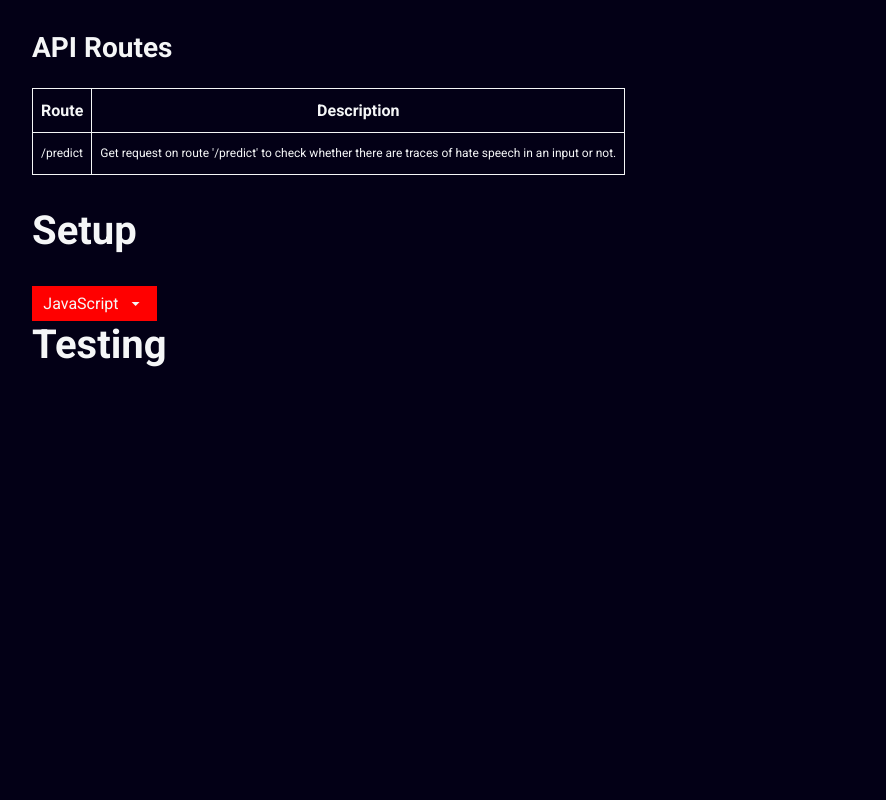
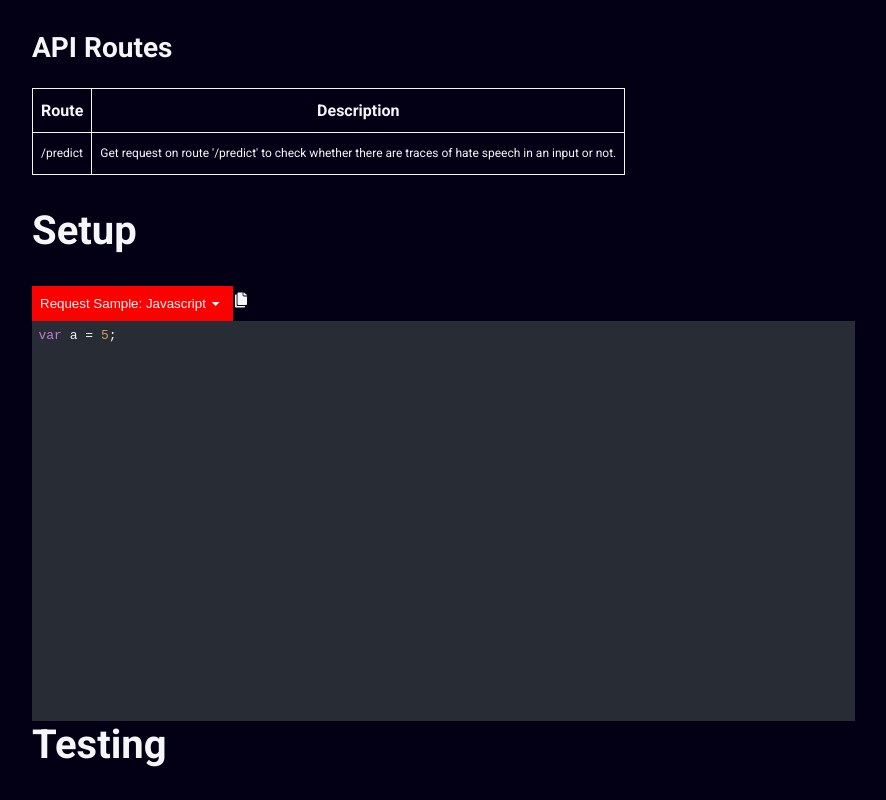
Before and after one commit to shaarangg/serenityjs-frontend, a React (Create React App) app: page /docs in a window 1280 px wide. Shown: the part 867-1667 px from the top of the page, without its empty margins (339-1225 px from the left). Before the commit the page ends 1267 px from the top, so only its background shows below. Built offline with nearby package versions, Linux system fonts and the light colour scheme.

Commit message:
[WIP]: code snippet

```diff
--- a/package.json
+++ b/package.json
@@ -14,6 +14,7 @@
 		"react-icons": "^4.3.1",
 		"react-router-dom": "^6.2.1",
 		"react-scripts": "5.0.0",
+		"react-syntax-highlighter": "^15.4.5",
 		"sass": "^1.49.0",
 		"web-vitals": "^2.1.4"
 	},
--- a/src/components/CodeSnippet/CodeSnippet.js
+++ /dev/null
@@ -1,7 +0,0 @@
-import React from "react";
-import Dropdown from "../Dropdown/Dropdown";
-function CodeSnippet() {
-	return <Dropdown />;
-}
-
-export default CodeSnippet;
--- /dev/null
+++ b/src/components/CodeSnippet/CodeSnippet.jsx
@@ -0,0 +1,28 @@
+import React from "react";
+import SyntaxHighlighter from "react-syntax-highlighter";
+import Dropdown from "../Dropdown/Dropdown";
+import { IoIosCopy } from "react-icons/io";
+import styles from "./CodeSnippet.module.scss";
+import * as themes from "react-syntax-highlighter/dist/esm/styles/hljs";
+function CodeSnippet() {
+	console.log();
+	return (
+		<div className={styles.container}>
+			<div className={styles.code}>
+				<div className={styles.menu}>
+					<Dropdown />
+					<IoIosCopy />
+				</div>
+				<SyntaxHighlighter
+					language="javascript"
+					style={themes.atomOneDark}
+					className={styles.highlight}
+				>
+					var a = 5;
+				</SyntaxHighlighter>
+			</div>
+		</div>
+	);
+}
+
+export default CodeSnippet;
--- /dev/null
+++ b/src/components/CodeSnippet/CodeSnippet.module.scss
@@ -0,0 +1,3 @@
+.highlight {
+	min-height: 400px;
+}
--- a/src/components/Dropdown/Dropdown.jsx
+++ b/src/components/Dropdown/Dropdown.jsx
@@ -5,6 +5,8 @@ import { MdOutlineArrowDropDown } from "react-icons/md";
 function Dropdown() {
 	const [down, setDown] = useState(false);
 	const dropListRef = useRef(null);
+	const [dispLang, setDispLang] = useState("javascript");
+
 	useEffect(() => {
 		if (down) {
 			dropListRef.current.style.display = "block";
@@ -12,28 +14,36 @@ function Dropdown() {
 			dropListRef.current.style.display = "none";
 		}
 	}, [down]);
+
 	return (
 		<div className={styles.container}>
-			<div
+			<button
 				className={styles.head}
 				onClick={() => {
 					setDown(!down);
 				}}
 			>
-				<p>JavaScript</p>
+				<p>Request Sample: {dispLang}</p>
 				<MdOutlineArrowDropDown />
-			</div>
+			</button>
+			<div className={styles.listContainer}>
 				<div className={styles.list} ref={dropListRef}>
 					{languages.map((language, index) => {
 						const { lang, value } = language;
 						return (
-						<div key={index} id={value}>
+							<div
+								key={index}
+								onClick={() => {
+									setDispLang(value);
+								}}
+							>
 								{lang}
 							</div>
 						);
 					})}
 				</div>
 			</div>
+		</div>
 	);
 }
 
--- a/src/components/Dropdown/Dropdown.module.scss
+++ b/src/components/Dropdown/Dropdown.module.scss
@@ -1,14 +1,17 @@
 .container {
-	width: 125px;
+	display: inline-block;
+	position: relative;
 }
 .head {
+	background-color: red;
 	display: flex;
-	justify-content: center;
+	justify-content: flex-start;
 	align-items: center;
 	padding: 0.5rem;
-	background-color: red;
+	border: none;
+	outline: none;
 	p {
-		margin-right: 0.5rem;
+		text-transform: capitalize;
 	}
 	svg {
 		background-color: transparent;
@@ -16,10 +19,14 @@
 		font-size: 1.2rem;
 	}
 }
+.listContainer {
+	width: 100%;
+	position: absolute;
+}
 .list {
-	position: absolute;
-	width: inherit;
+	width: 100px;
+	display: none;
 	text-align: center;
+	margin: auto;
 	background-color: green;
-	display: none;
 }
```
Also changed, not shown: 1 other file (tests, documents, lock files or other folders). Lines whose indentation alone changed are shown as unchanged.
